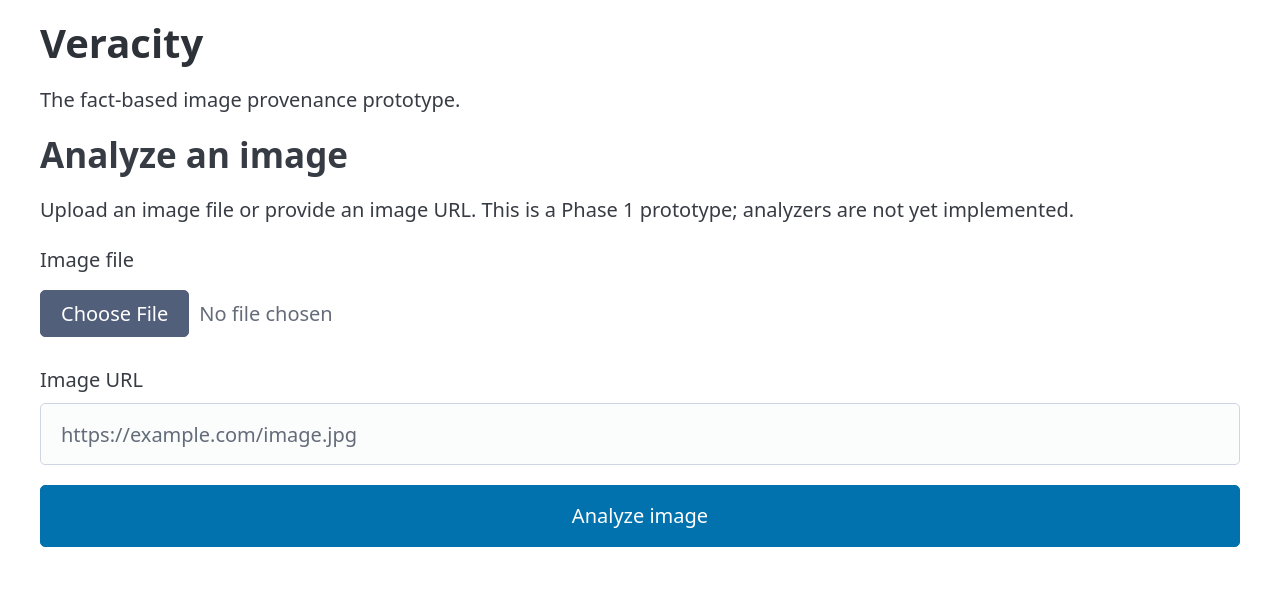
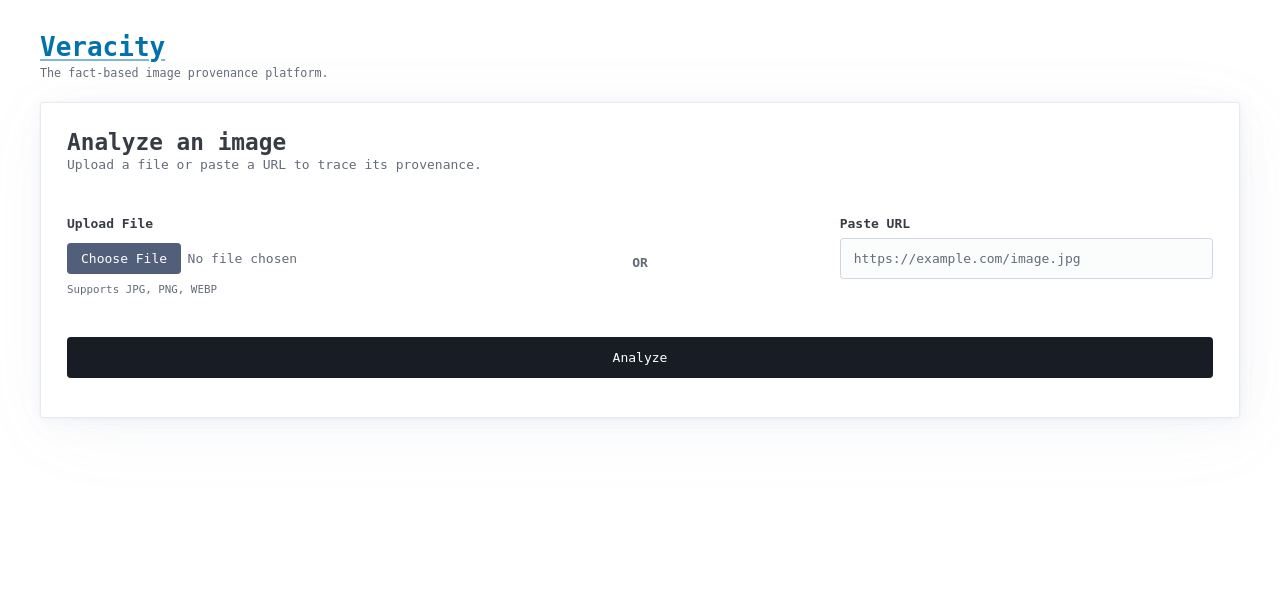
Before and after one commit to bgsulz/Trace-Machine, a Flask app: page / in a window 1280 px wide. Shown: the top 606 px of the page. Run offline with Flask 3, Linux system fonts and the light colour scheme; some libraries are stand-ins or nearby versions.

Commit message:
Add comprehensive UI redesign with custom styling, improved layout, and enhanced visual hierarchy

```diff
--- a/veracity/static/css/custom.css
+++ b/veracity/static/css/custom.css
@@ -1,5 +1,139 @@
+:root {
+  --pico-font-size: 100%;
+  --pico-header-height: 4rem;
+  --pico-font-family: monospace;
+
+  /* Custom color tokens */
+  --veracity-success: #2da44e;
+  --veracity-warning: #d29922;
+  --veracity-danger: #cf222e;
+  --veracity-badge-bg: var(--pico-muted-border-color);
+  --veracity-badge-fg: var(--pico-color);
+  --veracity-badge-success: var(--veracity-success);
+  --veracity-badge-warning: var(--veracity-warning);
+  --veracity-badge-danger: var(--veracity-danger);
+}
+
+/* Branding & Layout */
+body > header {
+  padding: 2rem 0;
+  border-bottom: 1px solid var(--pico-muted-border-color);
+  margin-bottom: 2rem;
+}
+
+.brand-title {
+  margin-bottom: 0.25rem;
+  font-weight: 800;
+  color: var(--pico-primary);
+}
+
+.brand-subtitle {
+  color: var(--pico-muted-color);
+  font-size: 0.9rem;
+}
+
+/* Upload Zone */
+.upload-card {
+  padding: 2rem;
+  border: 1px solid var(--pico-muted-border-color);
+  border-radius: var(--pico-border-radius);
+  background-color: var(--pico-card-background-color);
+  box-shadow: var(--pico-card-box-shadow);
+}
+
+/* Results Display */
+.result-image-container {
+  text-align: center;
+  background: var(--pico-card-section-background-color);
+  padding: 1rem;
+  border-radius: var(--pico-border-radius);
+  margin-bottom: 2rem;
+}
+
+.result-image {
+  max-height: 500px;
+  width: auto;
+  border-radius: 4px;
+  box-shadow: 0 4px 6px rgba(0, 0, 0, 0.1);
+}
+
+/* Status Badges */
+.badge {
+  display: inline-block;
+  padding: 0.25em 0.5em;
+  font-size: 0.75em;
+  font-weight: 700;
+  line-height: 1;
+  border-radius: 4px;
+  text-transform: uppercase;
+}
+
+.badge.found,
+.badge.detected {
+  background-color: var(--veracity-badge-success);
+  color: #fff;
+}
+
+.badge.not-found,
+.badge.not-detected {
+  background-color: var(--veracity-badge-bg);
+  color: var(--veracity-badge-fg);
+}
+
+/* Analyzer Details */
+.analyzer-detail-block {
+  background-color: var(--pico-card-section-background-color);
+  padding: 0.75rem;
+  border-radius: 4px;
+  margin-top: 0.5rem;
+  font-size: 0.9rem;
+}
+
+/* Voting Section */
+.voting-area {
+  margin-top: 1rem;
+  padding-top: 1rem;
+  border-top: 1px dashed var(--pico-muted-border-color);
+}
+
+.vote-buttons {
+  display: flex;
+  gap: 0.5rem;
+  flex-wrap: wrap;
+}
+
+.vote-buttons form {
+  margin: 0;
+}
+
+.vote-buttons button {
+  font-size: 0.8rem;
+  padding: 0.4rem 0.8rem;
+  width: auto;
+  margin-bottom: 0;
+}
+
+.vote-btn-real {
+  --pico-background-color: var(--veracity-success);
+  --pico-border-color: var(--veracity-success);
+}
+
+.vote-btn-edited {
+  --pico-background-color: var(--veracity-warning);
+  --pico-border-color: var(--veracity-warning);
+  color: #000;
+}
+
+.vote-btn-ai {
+  --pico-background-color: var(--veracity-danger);
+  --pico-border-color: var(--veracity-danger);
+}
+
+/* Flash messages */
 .flash {
-  background-color: #460000;
-  border-left: 4px solid #ff4b4b;
-  padding: 0.5rem 1rem;
+  padding: 1rem;
+  margin-bottom: 1rem;
+  border-radius: var(--pico-border-radius);
+  background-color: var(--pico-mark-background-color);
+  color: var(--pico-mark-color);
 }
--- a/veracity/templates/base.html
+++ b/veracity/templates/base.html
@@ -1,30 +1,34 @@
-<!doctype html>
+<!DOCTYPE html>
 <html lang="en">
   <head>
-    <meta charset="utf-8">
+    <meta charset="utf-8" />
     <title>Veracity</title>
-    <meta name="viewport" content="width=device-width, initial-scale=1">
-    <link rel="stylesheet" href="https://unpkg.com/@picocss/pico@2.0.6/css/pico.min.css">
-    <link rel="stylesheet" href="{{ url_for('static', filename='css/custom.css') }}">
+    <meta name="viewport" content="width=device-width, initial-scale=1" />
+    <link
+      rel="stylesheet"
+      href="https://unpkg.com/@picocss/pico@2.0.6/css/pico.min.css"
+    />
+    <link
+      rel="stylesheet"
+      href="{{ url_for('static', filename='css/custom.css') }}"
+    />
   </head>
   <body>
     <main class="container">
-      <header>
-        <h1>Veracity</h1>
-        <p>The fact-based image provenance prototype.</p>
+      <header style="margin-top: 1.5rem; margin-bottom: 1.5rem">
+        <h1 class="brand-title">
+          <a href="{{ url_for('main.index') }}">Veracity</a>
+        </h1>
+        <p class="brand-subtitle">The fact-based image provenance platform.</p>
       </header>
 
-      {% with messages = get_flashed_messages() %}
-        {% if messages %}
-          <section>
-            {% for message in messages %}
-              <p class="flash">{{ message }}</p>
-            {% endfor %}
-          </section>
-        {% endif %}
-      {% endwith %}
-
-      {% block content %}{% endblock %}
+      {% with messages = get_flashed_messages() %} {% if messages %}
+      <section>
+        {% for message in messages %}
+        <p class="flash">{{ message }}</p>
+        {% endfor %}
+      </section>
+      {% endif %} {% endwith %} {% block content %}{% endblock %}
     </main>
   </body>
 </html>
--- a/veracity/templates/index.html
+++ b/veracity/templates/index.html
@@ -1,19 +1,51 @@
-{% extends "base.html" %}
+{% extends "base.html" %} {% block content %}
+<section>
+  <div class="upload-card">
+    <hgroup style="margin-bottom: 3rem">
+      <h2>Analyze an image</h2>
+      <p>Upload a file or paste a URL to trace its provenance.</p>
+    </hgroup>
+    <form
+      action="{{ url_for('main.analyze') }}"
+      method="post"
+      enctype="multipart/form-data"
+    >
+      <input type="hidden" name="csrf_token" value="{{ csrf_token() }}" />
 
-{% block content %}
-<section>
-  <h2>Analyze an image</h2>
-  <p>Upload an image file or provide an image URL. This is a Phase 1 prototype; analyzers are not yet implemented.</p>
+      <div class="grid">
+        <div>
+          <label for="file"><strong>Upload File</strong></label>
+          <input type="file" id="file" name="file" accept="image/*" />
+          <small>Supports JPG, PNG, WEBP</small>
+        </div>
 
-  <form action="{{ url_for('main.analyze') }}" method="post" enctype="multipart/form-data">
-    <input type="hidden" name="csrf_token" value="{{ csrf_token() }}">
-    <label for="file">Image file</label>
-    <input type="file" id="file" name="file" accept="image/*">
+        <div
+          style="
+            display: flex;
+            align-items: center;
+            justify-content: center;
+            font-weight: bold;
+            color: var(--pico-muted-color);
+          "
+        >
+          OR
+        </div>
 
-    <label for="image_url">Image URL</label>
-    <input type="url" id="image_url" name="image_url" placeholder="https://example.com/image.jpg">
+        <div>
+          <label for="image_url"><strong>Paste URL</strong></label>
+          <input
+            type="url"
+            id="image_url"
+            name="image_url"
+            placeholder="https://example.com/image.jpg"
+          />
+        </div>
+      </div>
 
-    <button type="submit">Analyze image</button>
-  </form>
+      <footer style="margin-top: 2rem; text-align: center">
+        <button type="submit" class="contrast">Analyze</button>
+      </footer>
+    </form>
+  </div>
 </section>
 {% endblock %}
```
Also changed, not shown: tests/test_app.py (+2 -2 lines), veracity/analyzers/human.py (+1 -1 lines), veracity/templates/result.html (+109 -69 lines).
